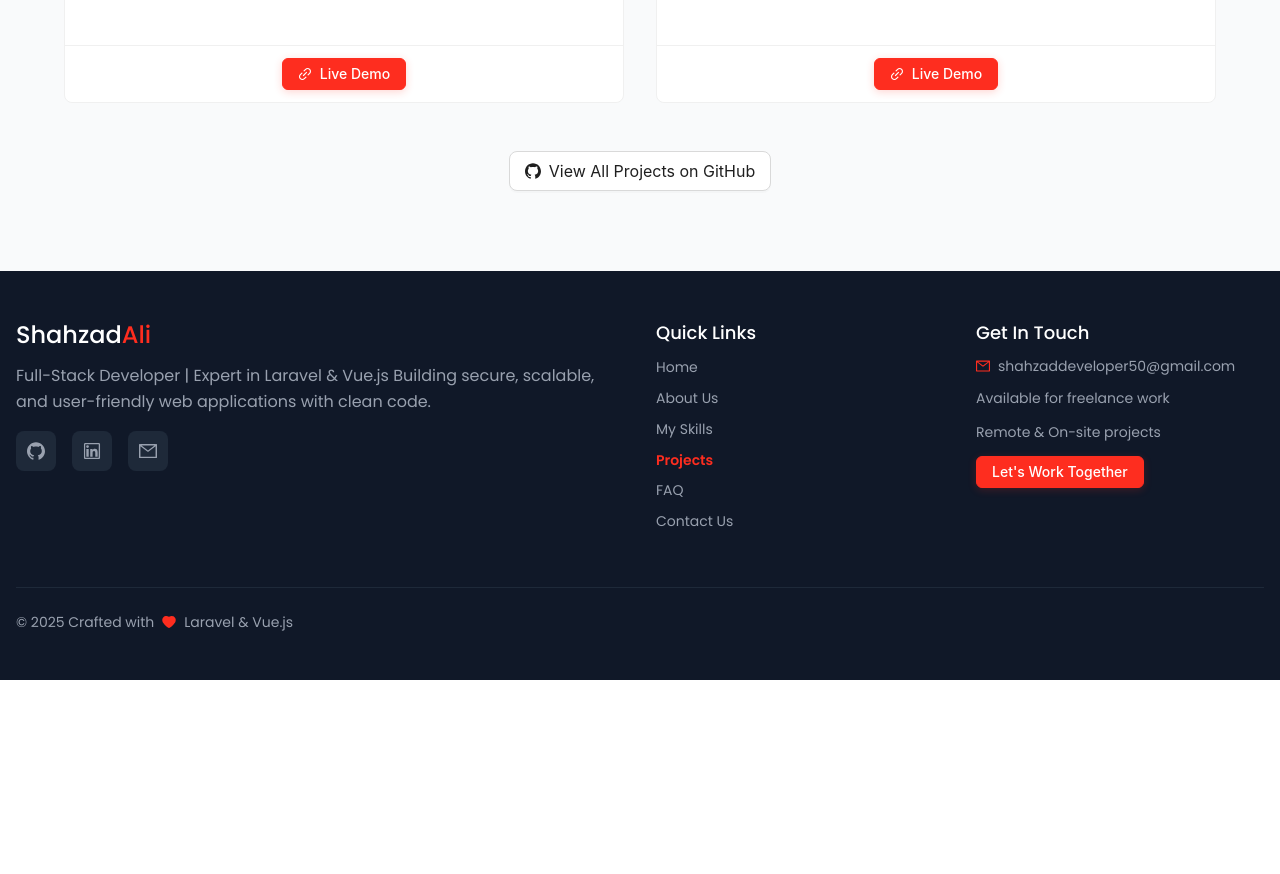
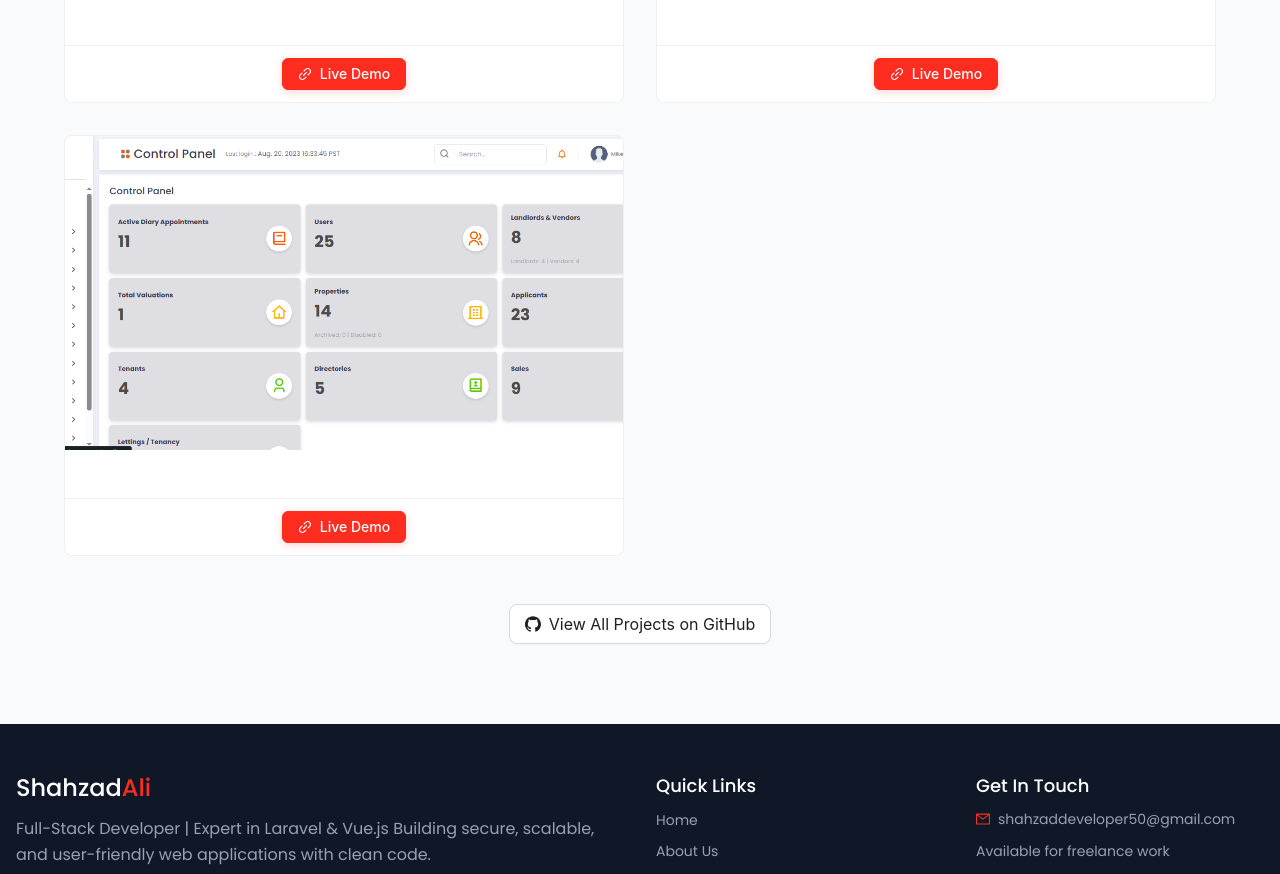
Before and after one commit to shahzadali50/porfolio-next-js, a Next.js app: page /projects in a window 1280 px wide. Shown: the part 1220-2094 px from the top of the page. Before the commit the page ends 1900 px from the top, so only its background shows below. Built offline with nearby package versions, Linux system fonts and the light colour scheme; what @ant-design/nextjs-registry would draw is missing.

Commit message:
add project image ✅

```diff
--- a/app/pages/ProjectPage/index.tsx
+++ b/app/pages/ProjectPage/index.tsx
@@ -68,6 +68,16 @@ const ProjectPage: React.FC = () => {
       liveUrl: "https://example.com",
       githubUrl: "https://github.com/shahzadali50/Lacuna_Marketplace",
     },
+    {
+      title: "Realestate",
+      description:
+        "Custom CMS built for content creators with drag-and-drop page builder, SEO optimization, and multi-user support. Designed with modern UI/UX principles.",
+      image: "/assets/images/projects/property.png",
+      technologies: ["Laravel", "React.js", "MySQL", "Tailwind CSS", "Redis"],
+      features: ["Page Builder", "SEO Tools", "Multi-user Support", "Media Management", "Analytics Dashboard"],
+      liveUrl: "https://realestate.noahpackaging.com.au/admin/login",
+      githubUrl: "https://github.com/shahzadali50/Lacuna_Marketplace",
+    }
   ]
   return (
     <>
```
Also changed, not shown: public/assets/images/projects/property.png (added).
